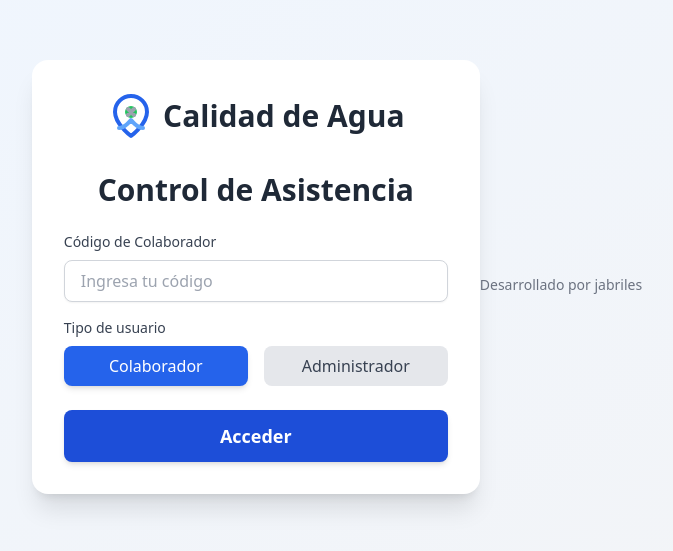
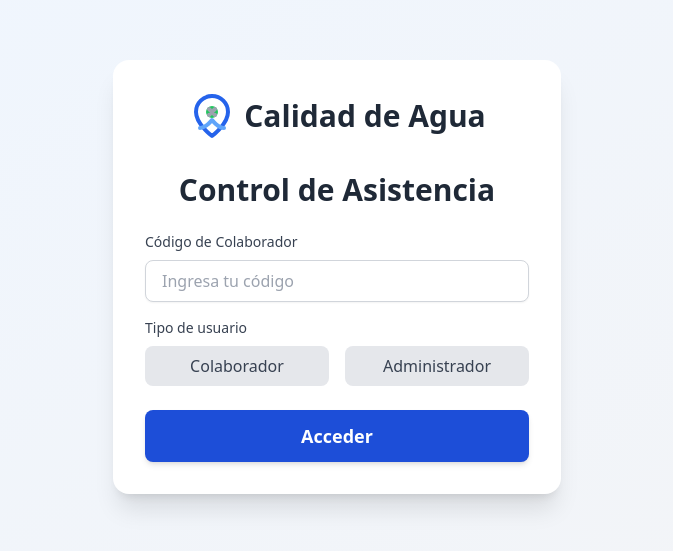
Before and after one commit to jabriles14/asistencia-app, a React (Create React App) app: page / in a window 1280 px wide. Shown: the part 123-674 px from the top of the page, without its empty margins (303-976 px from the left). Built offline with nearby package versions, Linux system fonts and the light colour scheme.

Commit message:
Add files via upload

```diff
--- a/src/components/Auth/AuthScreen.js
+++ b/src/components/Auth/AuthScreen.js
@@ -1,16 +1,11 @@
-import React, { useState, useEffect } from 'react';
+import React, { useState } from 'react';
 import Logo from '../Logo';
 
 const AuthScreen = ({ onLogin }) => {
-  const [identifier, setIdentifier] = useState('');
-  const [role, setRole] = useState('employee'); // Preseleccionar 'employee' por defecto
+  const [identifier, setIdentifier] = useState(''); // Código de colaborador o correo de admin
+  const [role, setRole] = useState('');
   const [password, setPassword] = useState('');
   const [error, setError] = useState('');
-
-  // Efecto para limpiar el error cuando cambia el rol o el identificador
-  useEffect(() => {
-    setError('');
-  }, [role, identifier]);
 
   const handleSubmit = (e) => {
     e.preventDefault();
@@ -104,14 +99,14 @@ const AuthScreen = ({ onLogin }) => {
             <div className="flex space-x-4">
               <button
                 type="button"
-                onClick={() => { setRole('employee'); setPassword(''); setIdentifier(''); }} // Limpiar al cambiar
+                onClick={() => { setRole('employee'); setPassword(''); setIdentifier(''); }}
                 className={`flex-1 px-4 py-2 rounded-lg transition-all duration-200 ${role === 'employee' ? 'bg-blue-600 text-white shadow-md' : 'bg-gray-200 text-gray-700 hover:bg-gray-300'}`}
               >
                 Colaborador
               </button>
               <button
                 type="button"
-                onClick={() => { setRole('admin'); setIdentifier(''); }} // Limpiar al cambiar
+                onClick={() => { setRole('admin'); setIdentifier(''); }}
                 className={`flex-1 px-4 py-2 rounded-lg transition-all duration-200 ${role === 'admin' ? 'bg-blue-600 text-white shadow-md' : 'bg-gray-200 text-gray-700 hover:bg-gray-300'}`}
               >
                 Administrador
@@ -144,12 +139,8 @@ const AuthScreen = ({ onLogin }) => {
           </button>
         </form>
       </div>
-      <p className="text-center text-gray-500 text-sm mt-4">Desarrollado por jabriles</p>
     </div>
   );
 };
 
 export default AuthScreen;
-
-
-// DONE
```
